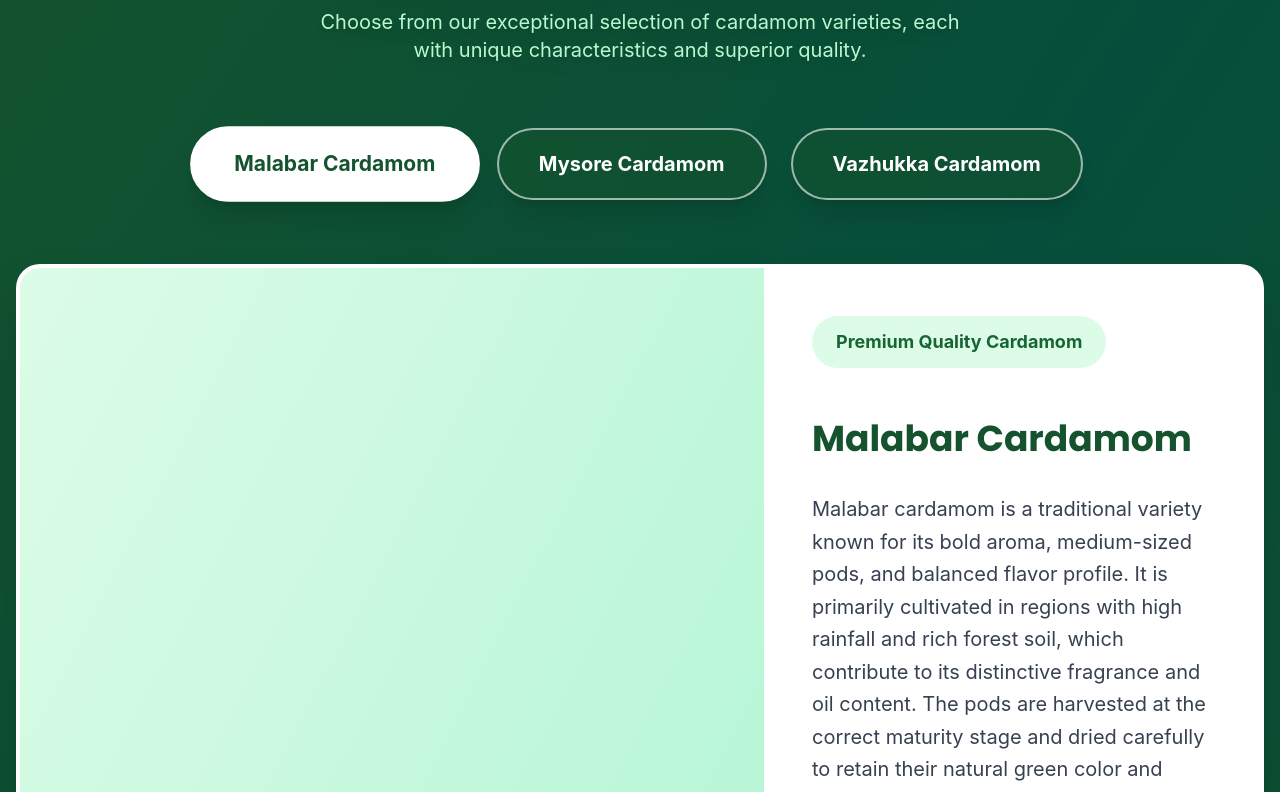
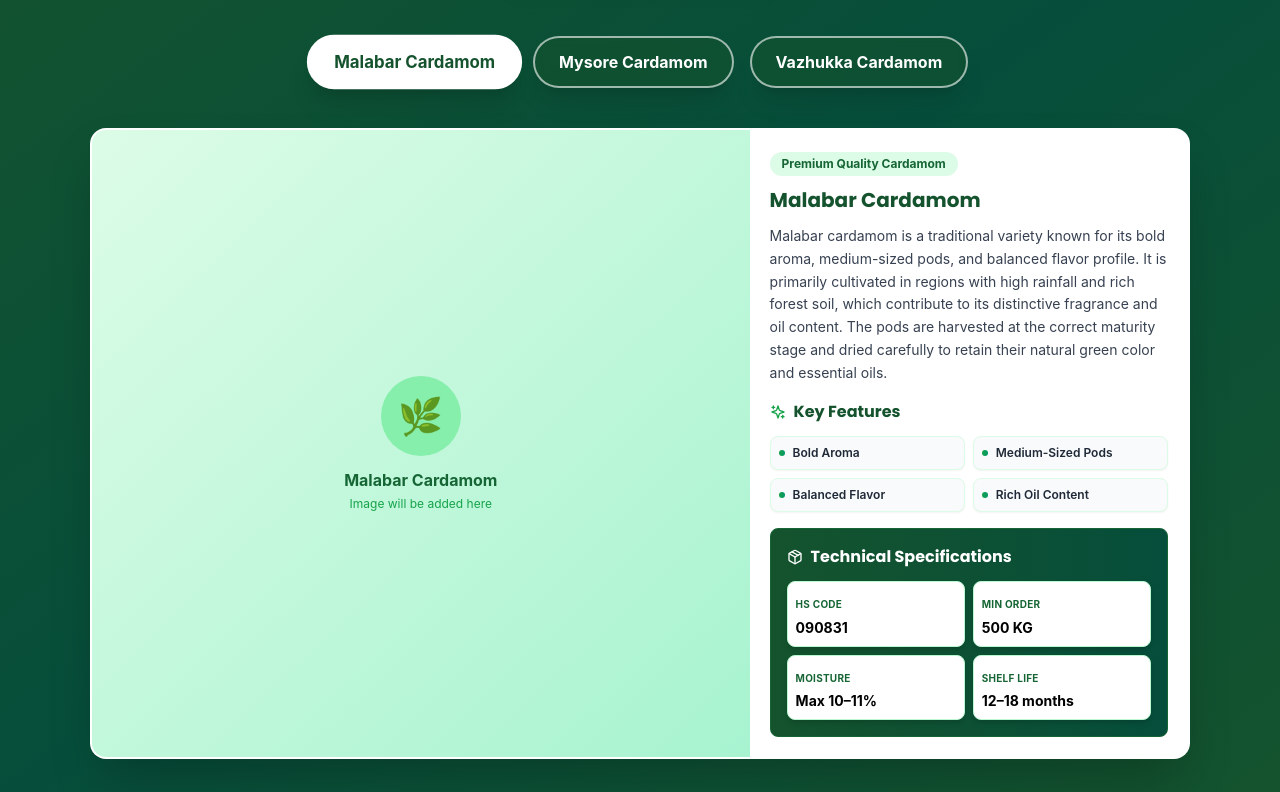
Before and after one commit to mdanouf44-cyber/JangamaJyothii, a Next.js app: page /products/cardamom in a window 1280 px wide. Shown: the part 1740-2532 px from the top of the page. Built offline with nearby package versions, Linux system fonts and the light colour scheme; no server answers.

Commit message:
Optimize Cardamom page layout - reduce box sizes and spacing for better display fit

```diff
--- a/src/app/products/cardamom/page.tsx
+++ b/src/app/products/cardamom/page.tsx
@@ -145,21 +145,21 @@ const CardamomPage = () => {
       </section>
 
       {/* Cardamom Varieties Section */}
-      <section className="py-20 bg-gradient-to-br from-green-900 via-emerald-900 to-green-900 relative">
+      <section className="py-12 bg-gradient-to-br from-green-900 via-emerald-900 to-green-900 relative">
         <div className="container mx-auto px-4 relative z-10">
-          <h2 className="text-5xl md:text-6xl font-bold text-center text-white mb-6 drop-shadow-2xl">
+          <h2 className="text-3xl md:text-4xl font-bold text-center text-white mb-4 drop-shadow-2xl">
             Premium Varieties
           </h2>
-          <p className="text-xl text-green-200 text-center mb-16 max-w-2xl mx-auto drop-shadow-lg">
+          <p className="text-base text-green-200 text-center mb-10 max-w-2xl mx-auto drop-shadow-lg">
             Choose from our exceptional selection of cardamom varieties, each with unique characteristics and superior quality.
           </p>
 
-          <div className="flex flex-wrap justify-center gap-6 mb-16">
+          <div className="flex flex-wrap justify-center gap-4 mb-10">
             {varieties.map((variety, index) => (
               <button
                 key={index}
                 onClick={() => setActiveVariety(index)}
-                className={`px-10 py-5 rounded-full font-bold text-xl transition-all duration-300 transform hover:scale-105 border-2 shadow-xl ${
+                className={`px-6 py-3 rounded-full font-bold text-base transition-all duration-300 transform hover:scale-105 border-2 shadow-xl ${
                   activeVariety === index
                     ? 'bg-white text-green-900 shadow-2xl border-white scale-105'
                     : 'bg-green-900/50 backdrop-blur-sm text-white border-white/60 hover:bg-white/20 hover:border-white'
@@ -170,79 +170,79 @@ const CardamomPage = () => {
             ))}
           </div>
 
-          <div className="max-w-[1600px] mx-auto">
-            <div className="bg-white rounded-3xl shadow-2xl overflow-hidden border-4 border-white/30">
+          <div className="max-w-[1100px] mx-auto">
+            <div className="bg-white rounded-2xl shadow-2xl overflow-hidden border-2 border-white/30">
               <div className="grid grid-cols-1 lg:grid-cols-[60%_40%] gap-0">
                 {/* Image Section - Empty for now */}
-                <div className="bg-gradient-to-br from-green-100 to-emerald-200 min-h-[700px] relative overflow-hidden flex items-center justify-center">
+                <div className="bg-gradient-to-br from-green-100 to-emerald-200 min-h-[380px] relative overflow-hidden flex items-center justify-center">
                   <div className="text-center">
-                    <div className="w-32 h-32 bg-green-300 rounded-full flex items-center justify-center mb-6 mx-auto">
-                      <span className="text-6xl">🌿</span>
+                    <div className="w-20 h-20 bg-green-300 rounded-full flex items-center justify-center mb-3 mx-auto">
+                      <span className="text-4xl">🌿</span>
                     </div>
-                    <p className="text-green-800 font-bold text-xl">
+                    <p className="text-green-800 font-bold text-base">
                       {varieties[activeVariety].name}
                     </p>
-                    <p className="text-green-600 text-sm mt-2">
+                    <p className="text-green-600 text-xs mt-1">
                       Image will be added here
                     </p>
                   </div>
                 </div>
 
                 {/* Content Section */}
-                <div className="p-10 lg:p-12 bg-white">
-                  <div className="mb-6">
-                    <span className="inline-block px-6 py-3 bg-green-100 text-green-800 rounded-full text-lg font-bold mb-6">
+                <div className="p-5 bg-white">
+                  <div className="mb-3">
+                    <span className="inline-block px-3 py-1 bg-green-100 text-green-800 rounded-full text-xs font-bold">
                       Premium Quality Cardamom
                     </span>
                   </div>
 
-                  <h3 className="text-4xl font-bold text-green-900 mb-8 leading-tight">
+                  <h3 className="text-xl font-bold text-green-900 mb-3 leading-tight">
                     {varieties[activeVariety].name}
                   </h3>
 
-                  <p className="text-gray-700 leading-relaxed mb-10 text-xl">
+                  <p className="text-gray-700 leading-relaxed mb-4 text-sm">
                     {varieties[activeVariety].description}
                   </p>
 
-                  <div className="mb-10">
-                    <h4 className="text-2xl font-bold text-green-900 mb-8 flex items-center gap-3">
-                      <Sparkles className="w-8 h-8 text-green-600" />
+                  <div className="mb-4">
+                    <h4 className="text-base font-bold text-green-900 mb-3 flex items-center gap-2">
+                      <Sparkles className="w-4 h-4 text-green-600" />
                       Key Features
                     </h4>
-                    <div className="grid grid-cols-1 sm:grid-cols-2 gap-4">
+                    <div className="grid grid-cols-2 gap-2">
                       {varieties[activeVariety].features.map((feature, index) => (
                         <div
                           key={index}
-                          className="flex items-center gap-4 p-4 bg-gray-50 rounded-xl shadow-sm border border-green-100 hover:shadow-md transition-shadow"
+                          className="flex items-center gap-2 p-2 bg-gray-50 rounded-lg shadow-sm border border-green-100 hover:shadow-md transition-shadow"
                         >
-                          <div className="w-4 h-4 bg-gradient-to-r from-green-600 to-emerald-600 rounded-full flex-shrink-0"></div>
-                          <span className="text-gray-800 font-semibold text-lg">{feature}</span>
+                          <div className="w-1.5 h-1.5 bg-gradient-to-r from-green-600 to-emerald-600 rounded-full flex-shrink-0"></div>
+                          <span className="text-gray-800 font-semibold text-xs">{feature}</span>
                         </div>
                       ))}
                     </div>
                   </div>
 
-                  <div className="bg-gradient-to-r from-green-900 to-emerald-900 rounded-2xl p-8 border-2 border-green-800">
-                    <h4 className="text-2xl font-bold text-white mb-8 flex items-center gap-3">
-                      <Package className="w-8 h-8 text-white" />
+                  <div className="bg-gradient-to-r from-green-900 to-emerald-900 rounded-lg p-4 border border-green-800">
+                    <h4 className="text-base font-bold text-white mb-3 flex items-center gap-2">
+                      <Package className="w-4 h-4 text-white" />
                       Technical Specifications
                     </h4>
-                    <div className="grid grid-cols-1 sm:grid-cols-2 gap-6">
-                      <div className="bg-white p-6 rounded-xl shadow-md border border-green-200">
-                        <span className="text-sm font-bold text-green-800 uppercase tracking-wide">HS Code</span>
-                        <p className="font-bold text-black text-2xl mt-2">{varieties[activeVariety].specs.hsCode}</p>
+                    <div className="grid grid-cols-2 gap-2">
+                      <div className="bg-white p-2 rounded-lg shadow-md border border-green-200">
+                        <span className="text-[10px] font-bold text-green-800 uppercase tracking-wide">HS Code</span>
+                        <p className="font-bold text-black text-sm mt-0.5">{varieties[activeVariety].specs.hsCode}</p>
                       </div>
-                      <div className="bg-white p-6 rounded-xl shadow-md border border-green-200">
-                        <span className="text-sm font-bold text-green-800 uppercase tracking-wide">Minimum Order</span>
-                        <p className="font-bold text-black text-2xl mt-2">{varieties[activeVariety].specs.moq}</p>
+                      <div className="bg-white p-2 rounded-lg shadow-md border border-green-200">
+                        <span className="text-[10px] font-bold text-green-800 uppercase tracking-wide">Min Order</span>
+                        <p className="font-bold text-black text-sm mt-0.5">{varieties[activeVariety].specs.moq}</p>
                       </div>
-                      <div className="bg-white p-6 rounded-xl shadow-md border border-green-200">
-                        <span className="text-sm font-bold text-green-800 uppercase tracking-wide">Moisture Content</span>
-                        <p className="font-bold text-black text-2xl mt-2">{varieties[activeVariety].specs.moisture}</p>
+                      <div className="bg-white p-2 rounded-lg shadow-md border border-green-200">
+                        <span className="text-[10px] font-bold text-green-800 uppercase tracking-wide">Moisture</span>
+                        <p className="font-bold text-black text-sm mt-0.5">{varieties[activeVariety].specs.moisture}</p>
                       </div>
-                      <div className="bg-white p-6 rounded-xl shadow-md border border-green-200">
-                        <span className="text-sm font-bold text-green-800 uppercase tracking-wide">Shelf Life</span>
-                        <p className="font-bold text-black text-2xl mt-2">{varieties[activeVariety].specs.shelfLife}</p>
+                      <div className="bg-white p-2 rounded-lg shadow-md border border-green-200">
+                        <span className="text-[10px] font-bold text-green-800 uppercase tracking-wide">Shelf Life</span>
+                        <p className="font-bold text-black text-sm mt-0.5">{varieties[activeVariety].specs.shelfLife}</p>
                       </div>
                     </div>
                   </div>
```
